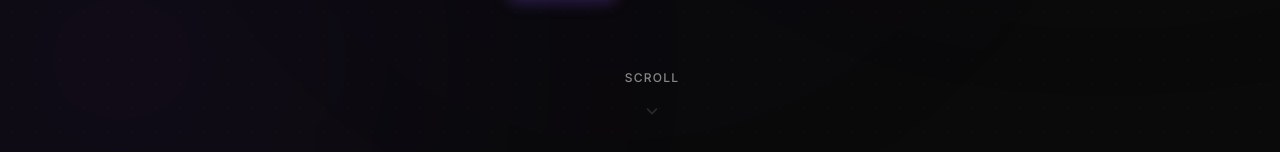
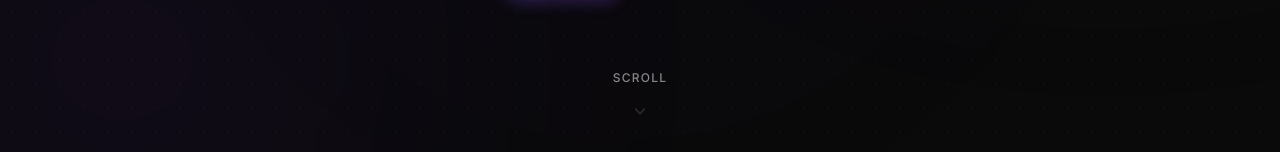
Before and after one commit to rehan-devs/rehan-portfolio, a Next.js app: page / in a window 1280 px wide. Shown: the part 648-800 px from the top of the page. Built offline with nearby package versions, Linux system fonts and the light colour scheme.

Commit message:
adjust spacing

```diff
--- a/src/components/Hero.tsx
+++ b/src/components/Hero.tsx
@@ -155,7 +155,7 @@ export default function Hero() {
           initial={{ opacity: 0 }}
           animate={{ opacity: 1 }}
           transition={{ delay: 1.5, duration: 0.8 }}
-          className="pb-4 sm:pb-10 ml-6 mt-4 sm:mt-4"
+          className="pb-4 sm:pb-10 ml-0 mt-4 sm:mt-4"
         >
           <motion.a
             href="#social-section"
```
